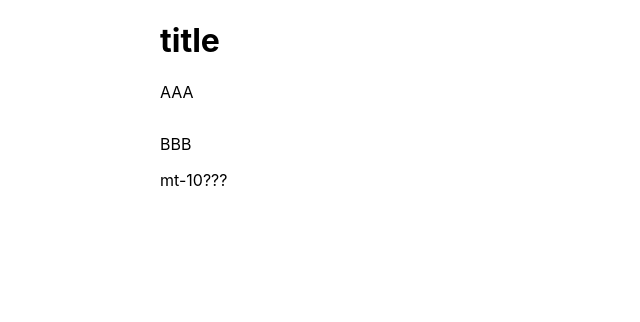
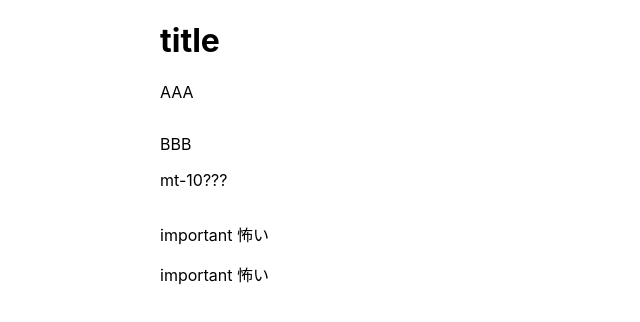
Before and after one commit to cssfriends/cssfriends-vol4-groupwork, a website: page dist/index.html in a window 1280 px wide. Shown: the whole page, without its empty margins (0-640 px from the left). Drawn offline with Linux system fonts and the light colour scheme.

Commit message:
update issues/3

```diff
--- a/dist/index.html
+++ b/dist/index.html
@@ -37,6 +37,18 @@
         </div>
       </div>
     </section>
+    <section id="section">
+      <div class="container">
+        <div class="row">
+          <div class="col">
+            <div class="hoge">
+              <p class="moge">important 怖い</p>
+            </div>
+            <p class="moge">important 怖い</p>
+          </div>
+        </div>
+      </div>
+    </section>
   </main>
   <footer id="footer"></footer>
 </body>
--- a/dist/style.css
+++ b/dist/style.css
@@ -20,3 +20,10 @@ body {
 .mt-10 {
   margin-top: 15px;
 }
+
+.hoge .moge {
+  margin-top: 2em !important;
+}
+.moge {
+  margin-top: 1em !important;
+}
```
